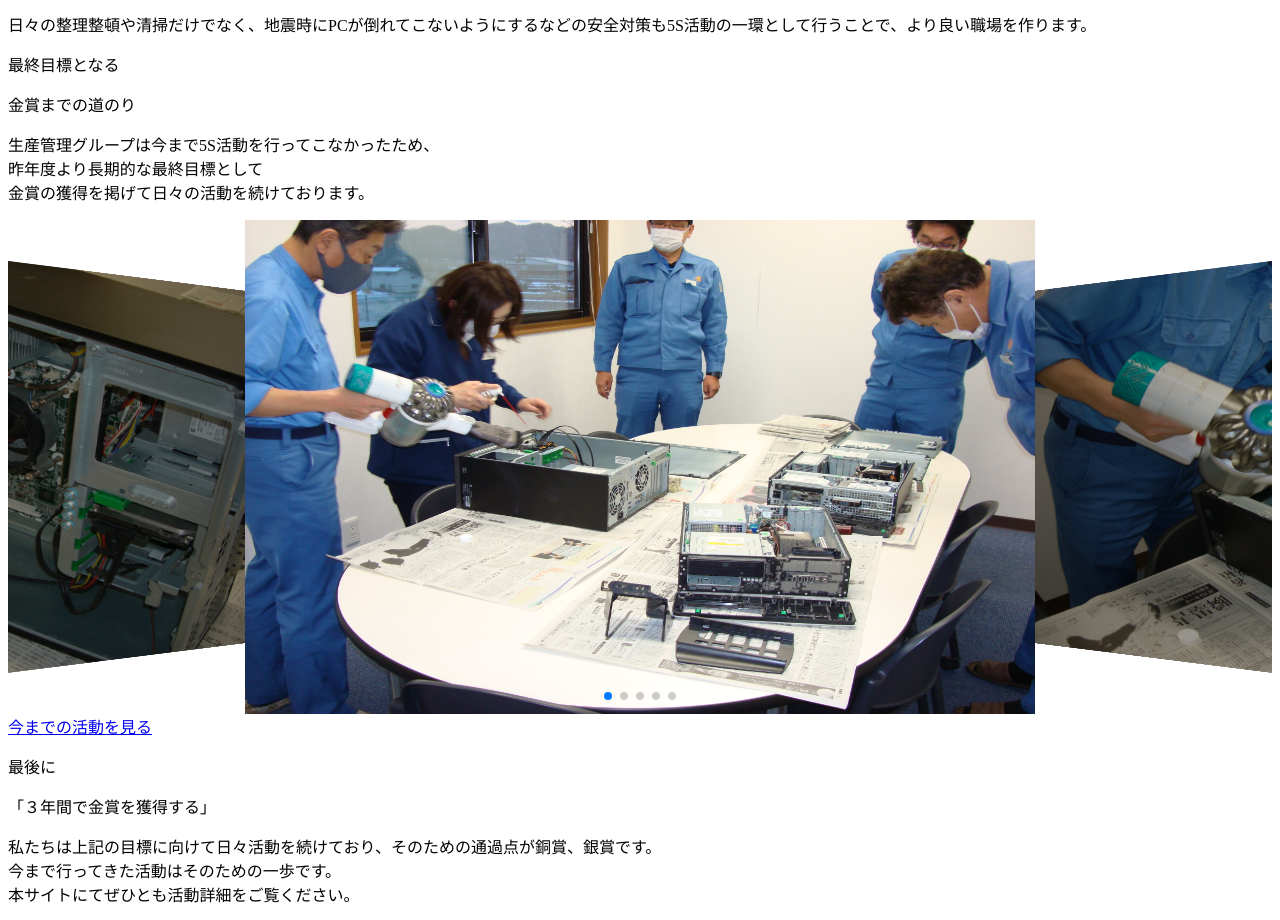
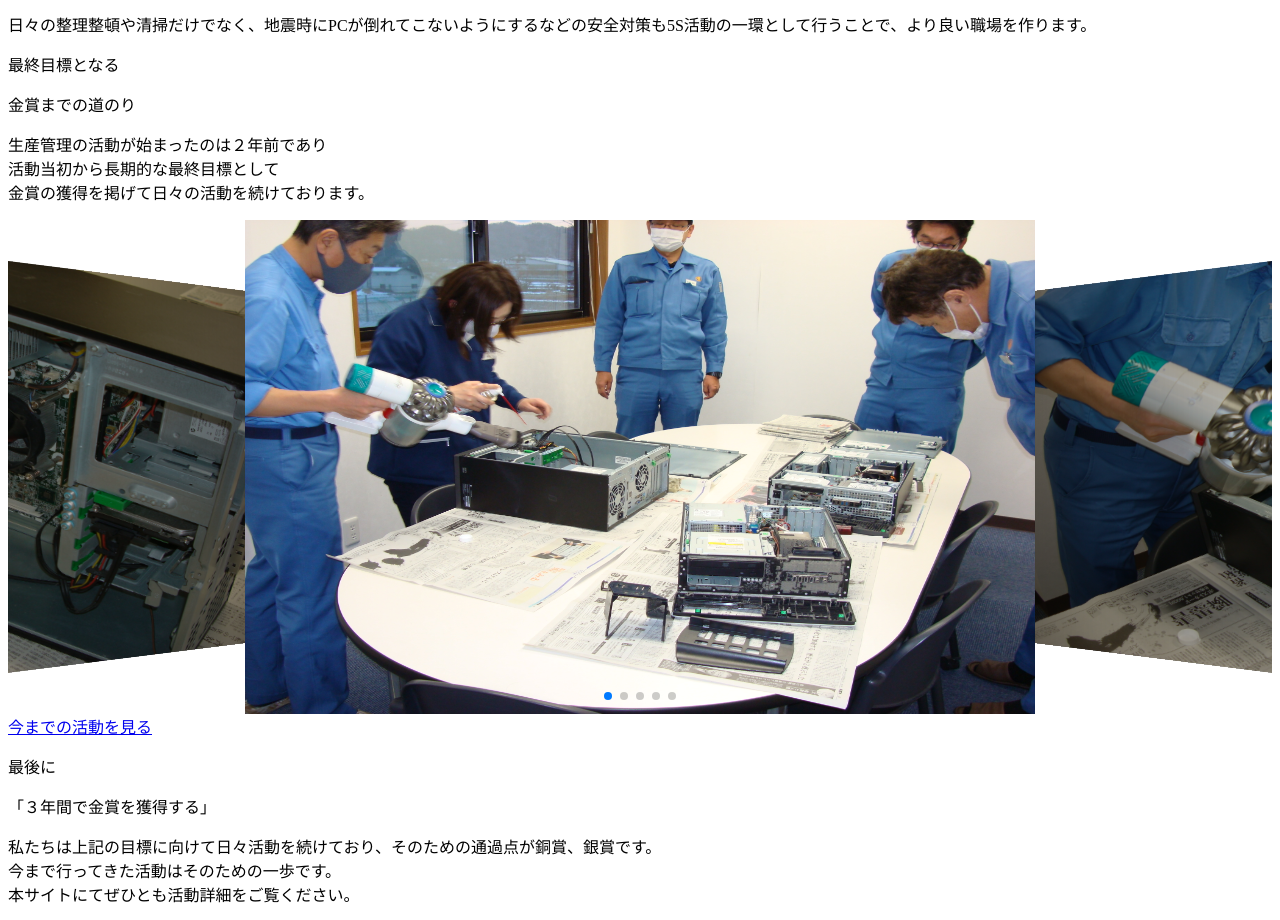
Before and after one commit to tetsu-hira/next-yamamo-farm, a Next.js app: page / in a window 1280 px wide. Shown: the part 3480-4400 px from the top of the page. Built offline with nearby package versions, Linux system fonts and the light colour scheme.

Commit message:
ボタンの幅を修正

```diff
--- a/src/components/footer.tsx
+++ b/src/components/footer.tsx
@@ -7,7 +7,7 @@ export default function Footer() {
   const policyList: string[] = ['特定商取引法に関する表示', 'プライバシーポリシー', '利用規約'];
 
   return (
-    <div className='bg-green-100'>
+    <div className='bg-green-200'>
       <footer className='py-4 sm:py-20 mx-auto text-slate-800 w-auto font-body bg-white'>
         <div className='sm:flex m-auto'>
           <div className='sm:w-1/4 m-auto pl-10 sm:block sm:min-w-max flex'>
--- a/src/pages/index.tsx
+++ b/src/pages/index.tsx
@@ -196,7 +196,7 @@ const Home: NextPage = () => {
         />
       </Head>
 
-      <main className='bg-green-100 pb-16'>
+      <main className='bg-green-200 pb-16'>
         <div className='relative'>
           <motion.div
             initial={{ opacity: 0 }}
@@ -376,9 +376,9 @@ const Home: NextPage = () => {
           </div>
           <div>
             <p className='sm:text-xl sm:leading-8'>
-              生産管理グループは今まで5S活動を行ってこなかったため、
+              生産管理の活動が始まったのは２年前であり
               <br />
-              昨年度より長期的な最終目標として
+              活動当初から長期的な最終目標として
               <br />
               金賞の獲得を掲げて日々の活動を続けております。
             </p>
```
